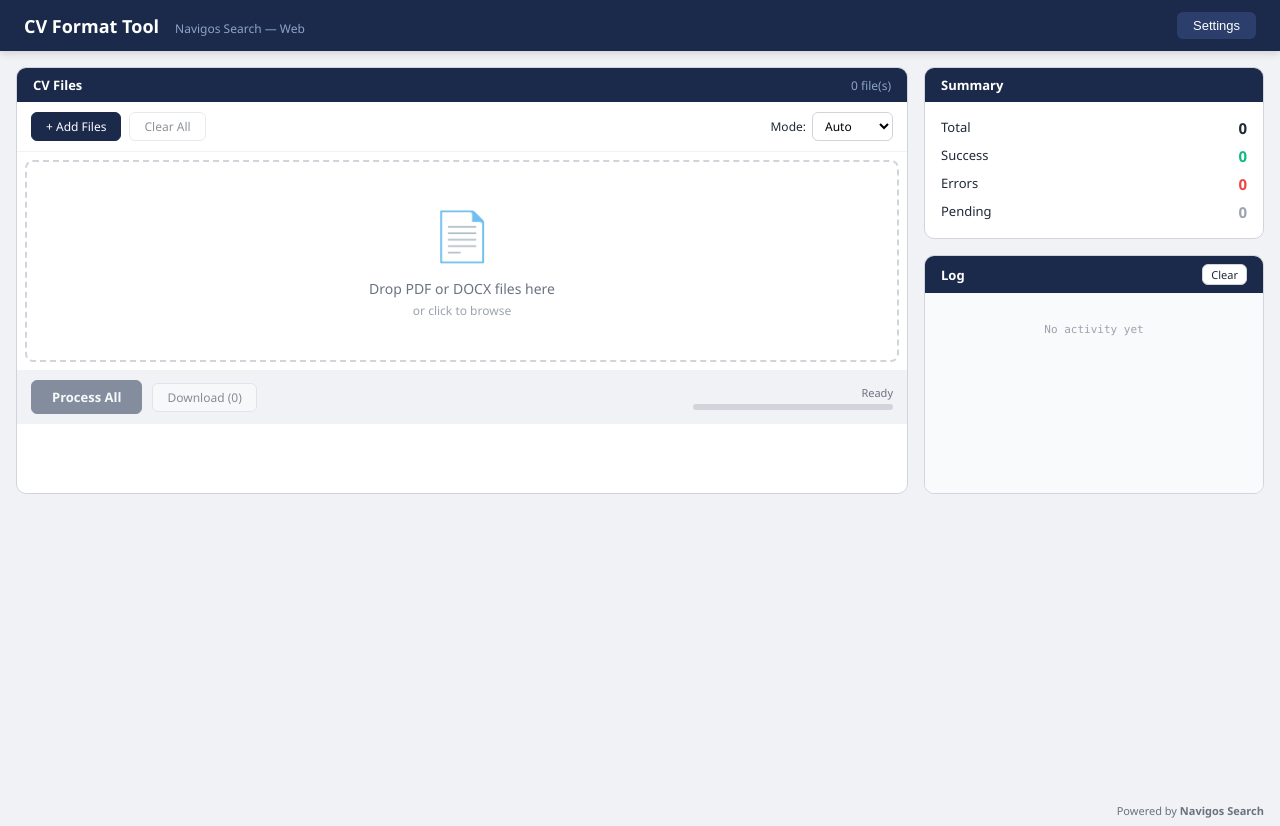
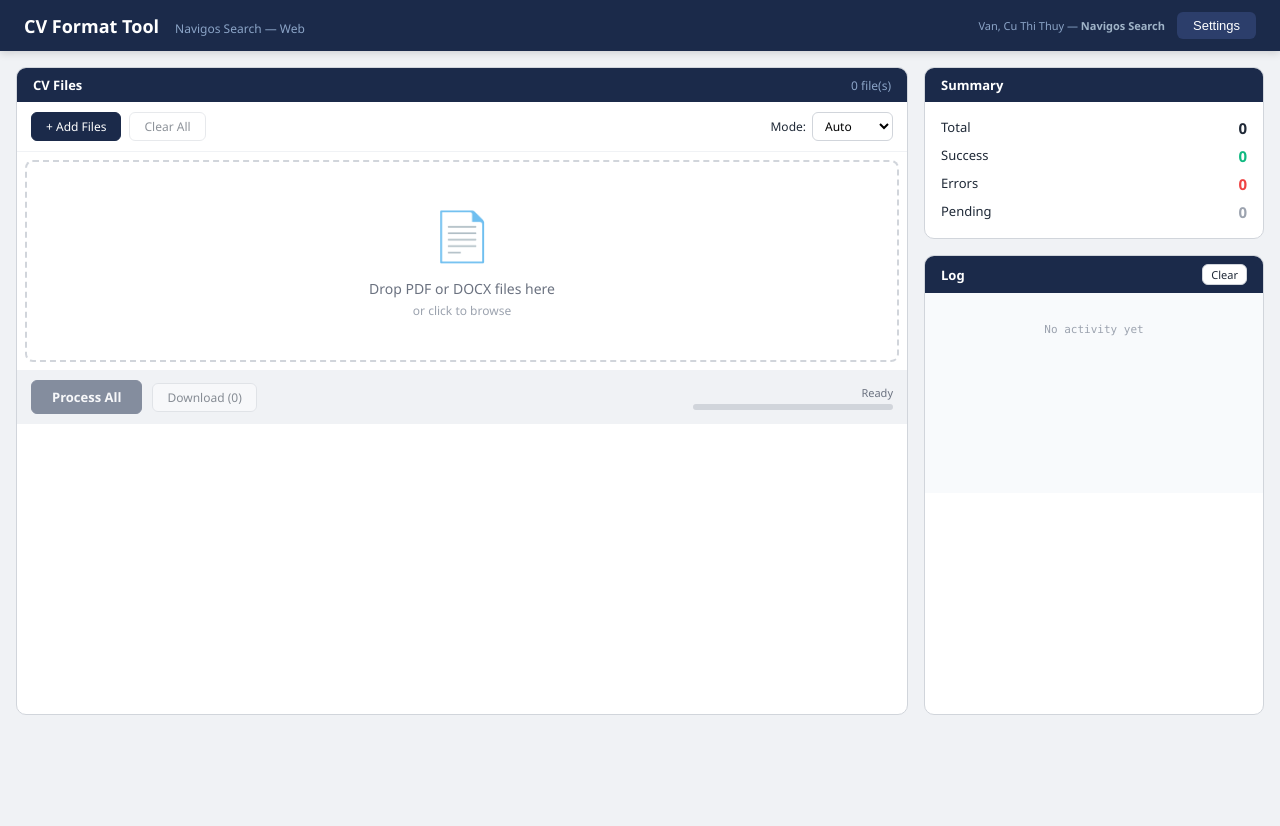
Before and after one commit to liemdo28/cv-format-web-mar27, a React (Vite) app in the folder frontend/: page / in a window 1280 px wide. After the commit the page ends 800 px from the top, so only its background shows below. Built offline with nearby package versions, Linux system fonts and the light colour scheme; the HTML template or start-up script is replaced by a standard one.

Commit message:
Move author credit to header, before Settings button
- Add "Van, Cu Thi Thuy — Navigos Search" in header, left of Settings
- Remove footer author credit div
- Remove app-wrapper div wrapper

```diff
--- a/frontend/src/App.tsx
+++ b/frontend/src/App.tsx
@@ -388,14 +388,19 @@ export default function App() {
           <span className="header-title">CV Format Tool</span>
           <span className="header-sub">Navigos Search — Web</span>
         </div>
-        <button className="settings-btn" onClick={() => setShowSettings(true)}>
-          Settings
-        </button>
+        {/* Author credit + Settings */}
+        <div style={{ display: 'flex', alignItems: 'center', gap: 12 }}>
+          <span style={{ fontSize: 11, color: '#8BA4C7' }}>
+            Van, Cu Thi Thuy — <strong style={{ color: '#A0B4C8' }}>Navigos Search</strong>
+          </span>
+          <button className="settings-btn" onClick={() => setShowSettings(true)}>
+            Settings
+          </button>
+        </div>
       </header>
 
       {/* Main layout */}
-      <div className="app-wrapper">
-        <div className="layout">
+      <div className="layout">
 
         {/* Left: File list */}
         <div className="card">
@@ -560,7 +565,6 @@ export default function App() {
           </div>
         </div>
       </div>
-      </div>
 
       {/* Hidden file input */}
       <input
@@ -583,17 +587,6 @@ export default function App() {
 
       {/* Toast */}
       {toast && <div className="toast">{toast}</div>}
-
-      {/* Author credit */}
-      <div style={{
-        textAlign: 'right',
-        fontSize: 11,
-        color: '#6B7280',
-        padding: '4px 16px 8px',
-        borderTop: '1px solid var(--border)',
-      }}>
-        Powered by <strong>Navigos Search</strong>
-      </div>
     </>
   )
 }
--- a/frontend/src/index.css
+++ b/frontend/src/index.css
@@ -62,17 +62,14 @@ body {
 }
 
 /* ── Layout ── */
-.app-wrapper {
-  max-width: 1400px;
-  margin: 0 auto;
-  padding: 16px 16px 0;
-  min-height: calc(100vh - 52px);
-}
-
 .layout {
   display: grid;
   grid-template-columns: 1fr 340px;
   gap: 16px;
+  padding: 16px;
+  max-width: 1400px;
+  margin: 0 auto;
+  min-height: calc(100vh - 120px);
 }
 
 /* ── Card ── */
```
